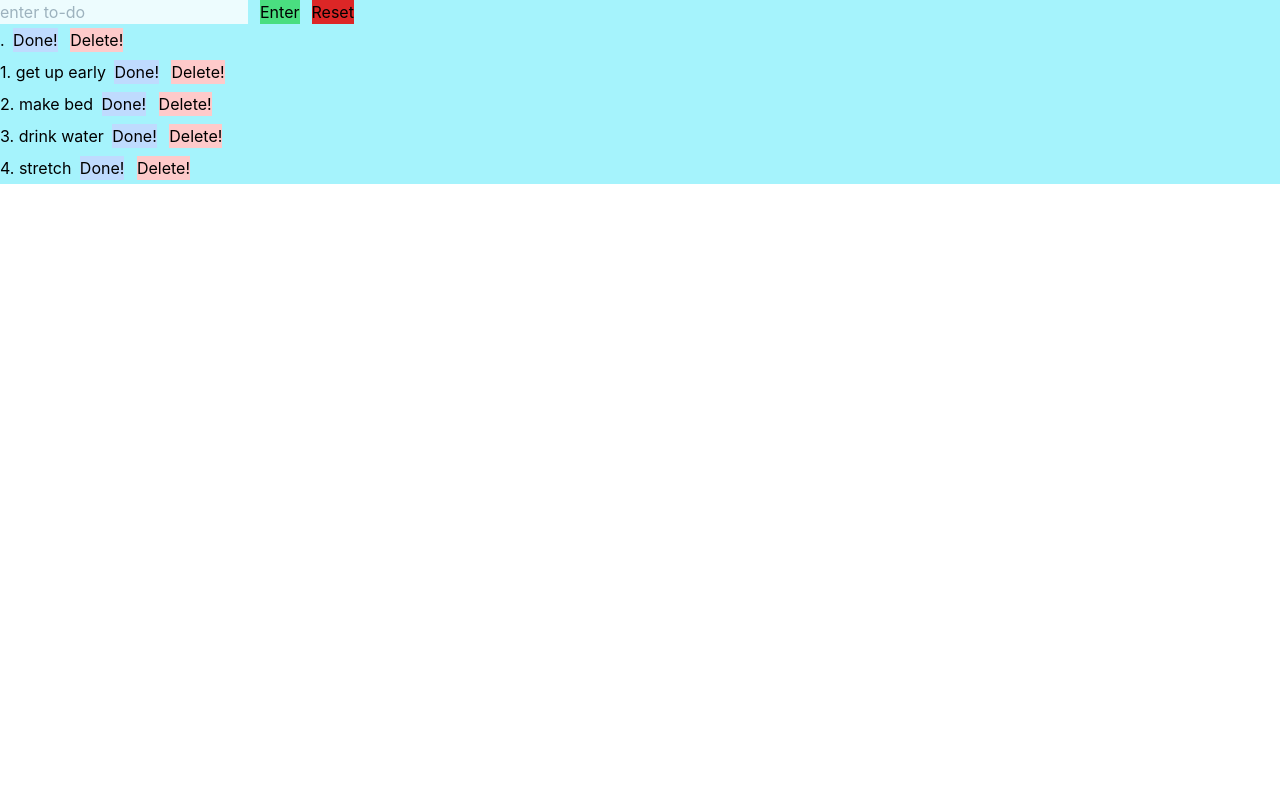
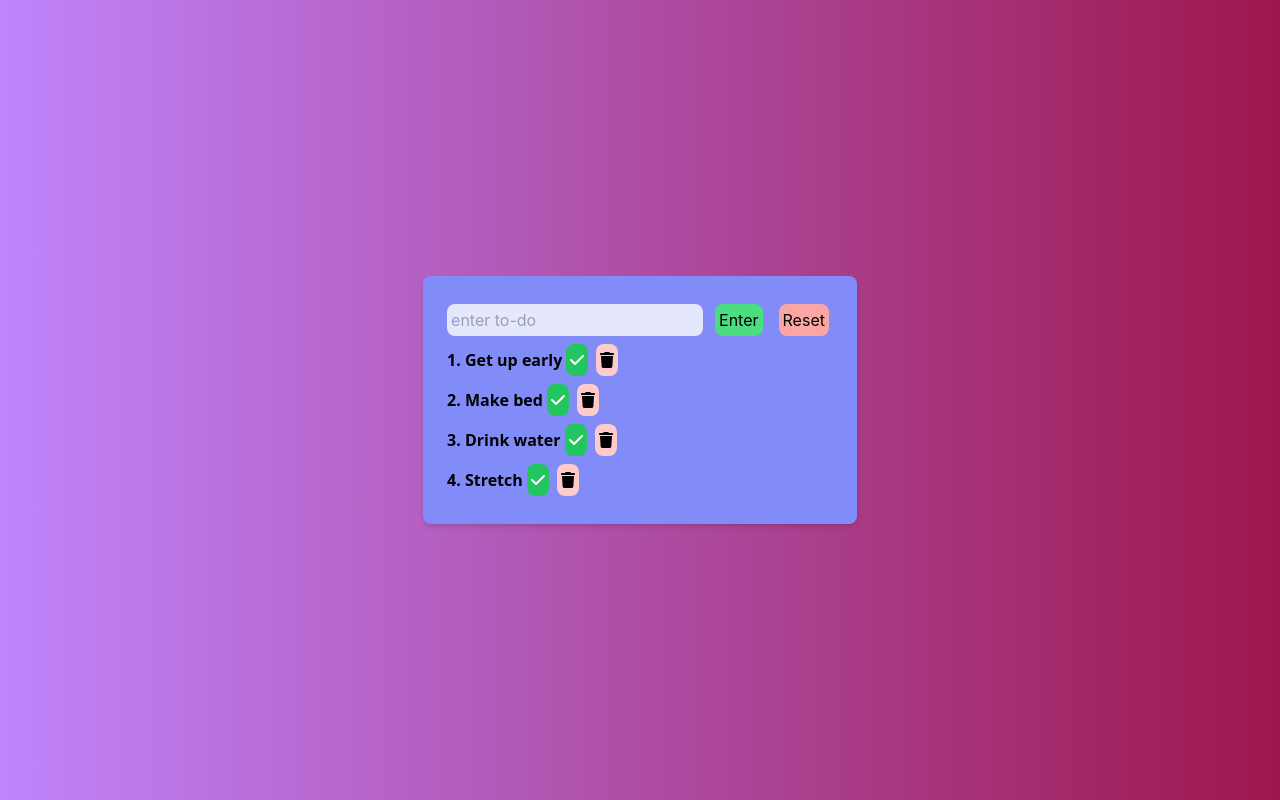
Before and after one commit to Kadir95/To-do, a React (Create React App) app: page / in a window 1280 px wide. Built offline with nearby package versions, Linux system fonts and the light colour scheme.

Commit message:
Added styles

```diff
--- a/package.json
+++ b/package.json
@@ -3,6 +3,9 @@
   "version": "0.1.0",
   "private": true,
   "dependencies": {
+    "@fortawesome/fontawesome-svg-core": "^6.4.0",
+    "@fortawesome/free-solid-svg-icons": "^6.4.0",
+    "@fortawesome/react-fontawesome": "^0.2.0",
     "@testing-library/jest-dom": "^5.16.5",
     "@testing-library/react": "^13.4.0",
     "@testing-library/user-event": "^13.5.0",
--- a/src/App.js
+++ b/src/App.js
@@ -1,7 +1,6 @@
 import React from "react";
 import TodoInput from "./TodoInput";
 import TodoList from "./TodoList";
-import TodoItem from "./TodoItem";
 import { todos } from "./todos";
 
 
@@ -38,7 +37,11 @@ class App extends React.Component {
       const updatedTodos = [...this.state.todos, newTodoObj];
       this.setState({ todos: updatedTodos, newTodo: '' });
     }
-    console.log(this.state.newTodo);
+  }
+
+  handleDeleteChange = (id) => {
+    const filteredTodos = this.state.todos.filter(todo => todo.id !== id);
+    this.setState({ todos: filteredTodos });
   }
 
 
@@ -46,23 +49,33 @@ class App extends React.Component {
     this.setState({ newTodo: '' });
   }
 
-  handleDoneChange = () => {
-    if (this.state.done === false) {
-      this.setState({ done: true });
-      alert("Its true now");
-    }
-    else if (this.state.done === true) {
-      this.setState({ done: false });
-      alert("Its false now");
-    }
-  }
+  handleDoneChange = (id) => {
+    this.setState(prevState => ({
+      todos: prevState.todos.map(todo => {
+        if (todo.id === id) {
+          return {
+            ...todo,
+            completed: !todo.completed // toggle the completed property
+          };
+        }
+        return todo;
+      })
+    }));
+  };
 
   render() {
     return (
-      <div className=" bg-cyan-200">
-        <TodoInput inputChange={this.handleInputChange} submitChange={this.handleSubmitChange} value={this.state.newTodo} handleResetButton={this.handleResetButton} />
-        <TodoItem doneChange={this.handleDoneChange} completed={this.state.done} />
-        <TodoList todos={this.state.todos} />
+      <div className="flex justify-center items-center min-h-screen bg-gradient-to-r from-purple-400 to-pink-800">
+        <div className=" bg-indigo-400 rounded-lg shadow-md p-6">
+          <TodoInput inputChange={this.handleInputChange}
+            submitChange={this.handleSubmitChange}
+            value={this.state.newTodo}
+            handleResetButton={this.handleResetButton} />
+          <TodoList todos={this.state.todos}
+            doneChange={this.handleDoneChange}
+            deleteChange={this.handleDeleteChange}
+          />
+        </div>
       </div>
     )
   }
--- a/src/TodoInput.jsx
+++ b/src/TodoInput.jsx
@@ -5,9 +5,9 @@ const TodoInput = ({ inputChange, submitChange, value, handleResetButton }) => {
     return (
         <div>
             <form onSubmit={submitChange}>
-                <input className=" opacity-80" type="text" placeholder="enter to-do" onChange={inputChange} value={value} />
-                <button className="ml-3 bg-green-400 " onClick={submitChange} type="submit">Enter</button>
-                <button className="ml-3 bg-red-600 " type="reset" onClick={handleResetButton}>Reset</button>
+                <input className=" opacity-80 p-1 rounded-lg" type="text" placeholder="enter to-do" onChange={inputChange} value={value} />
+                <button className="ml-3 bg-green-400  rounded-lg p-1 m-1" onClick={submitChange} type="submit">Enter</button>
+                <button className="ml-3 bg-red-300 rounded-lg p-1 m-1 " type="reset" onClick={handleResetButton}>Reset</button>
             </form>
         </div>
     )
--- a/src/TodoItem.jsx
+++ b/src/TodoItem.jsx
@@ -1,20 +1,25 @@
 import React from "react";
+import { FontAwesomeIcon } from "@fortawesome/react-fontawesome";
+import { faCheck, faTrash } from "@fortawesome/free-solid-svg-icons";
 
-const TodoItem = ({ name, id, doneChange, completed, deleteChange }) => { // propovi iz parent elementa TodoListe i App
+const TodoItem = ({ id, name, completed, doneChange, deleteChange }) => {
     const textDecoration = completed ? "line-through" : "none";
+
     return (
-        <div className="flex ">
+        <div className=" ">
             <ul>
-                <li className="" style={{ textDecoration: textDecoration }}> {id}. {name}  {/* displaj imena tjst svakog todo-a  */}
-                    <button className="bg-blue-200 m-1" onClick={doneChange}>Done!</button> {/*dugme koje prima prop doneChange i treba da oznaci to-do kao gotov */}
-                    <button className="bg-red-200 m-1" onClick={deleteChange}>Delete!</button> {/*dugme koje prima prom deleteChange i treba da izbrise to-do pored kojeg stoji*/}
+                <li className="" style={{ textDecoration }}>
+                    {id}. {name}
+                    <button className="bg-green-500 text-white py-1 px-1 rounded-lg m-1" onClick={doneChange}>
+                        <FontAwesomeIcon icon={faCheck} />
+                    </button>
+                    <button className="bg-red-200 m-1 p-1 rounded-lg " onClick={deleteChange}>
+                        <FontAwesomeIcon icon={faTrash} />
+                    </button>
                 </li>
             </ul>
         </div>
-    )
-}
-
-
-
+    );
+};
 
 export default TodoItem;
--- a/src/TodoList.jsx
+++ b/src/TodoList.jsx
@@ -2,9 +2,9 @@ import React from "react";
 import TodoItem from "./TodoItem";
 
 
-const TodoList = ({ todos }) => {
+const TodoList = ({ todos, doneChange, deleteChange }) => {
     return (
-        <div>
+        <div className="font-sans font-semibold ">
             {
                 todos.map((todo, i) => {
                     return <TodoItem
@@ -12,8 +12,9 @@ const TodoList = ({ todos }) => {
                         id={todo.id}
                         key={todo.id}
                         completed={todo.completed}
+                        doneChange={() => doneChange(todo.id)}
+                        deleteChange={() => deleteChange(todo.id)}
                     />
-
                 })
             }
         </div>
--- a/src/todos.js
+++ b/src/todos.js
@@ -1,18 +1,18 @@
 export const todos = [
     {
-        name: "get up early",
+        name: "Get up early",
         id: 1,
     },
     {
-        name: "make bed",
+        name: "Make bed",
         id: 2
     },
     {
-        name: "drink water",
+        name: "Drink water",
         id: 3
     },
     {
-        name: "stretch",
+        name: "Stretch",
         id: 4
     },
 ]
```
Also changed, not shown: 1 other file (tests, documents, lock files or other folders).
